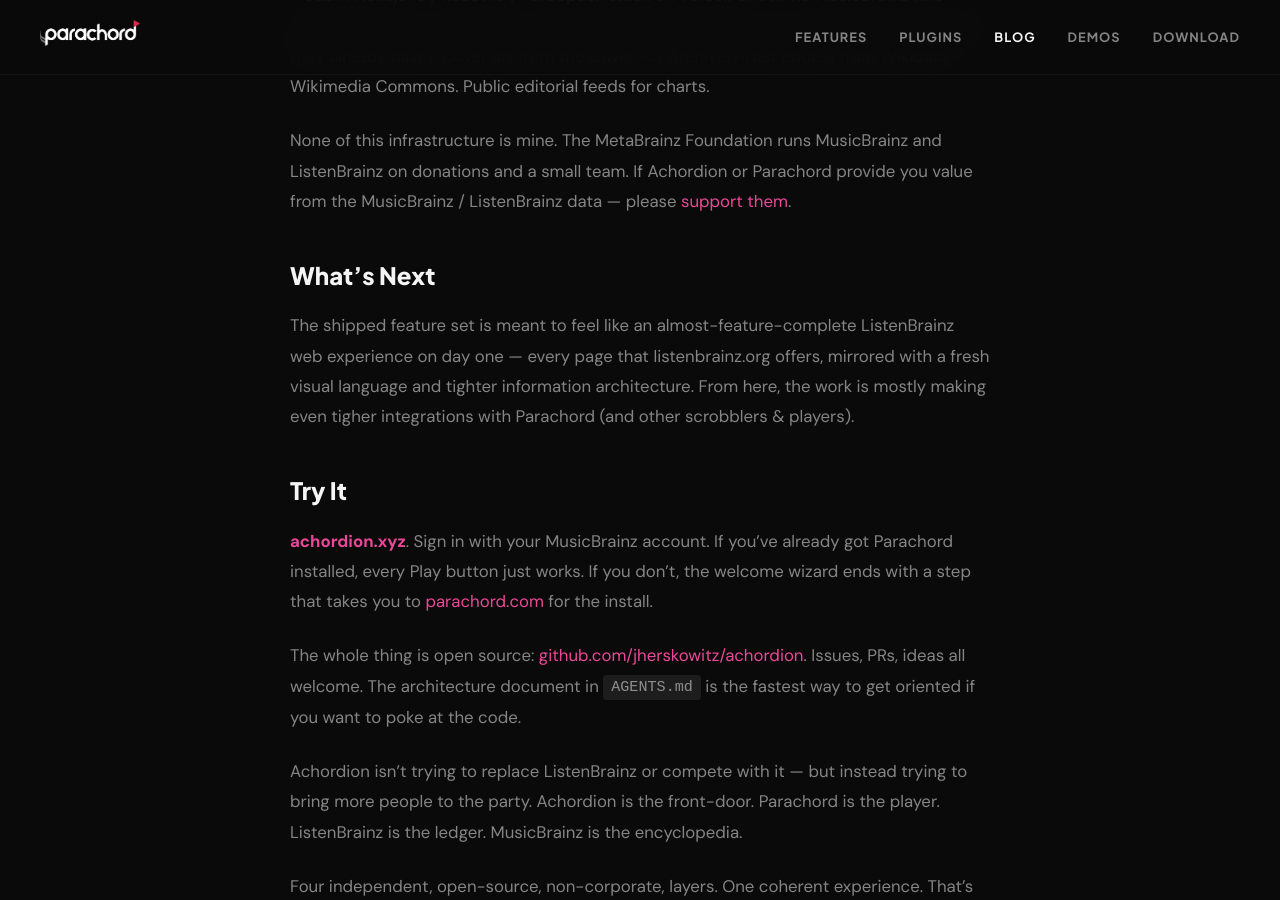
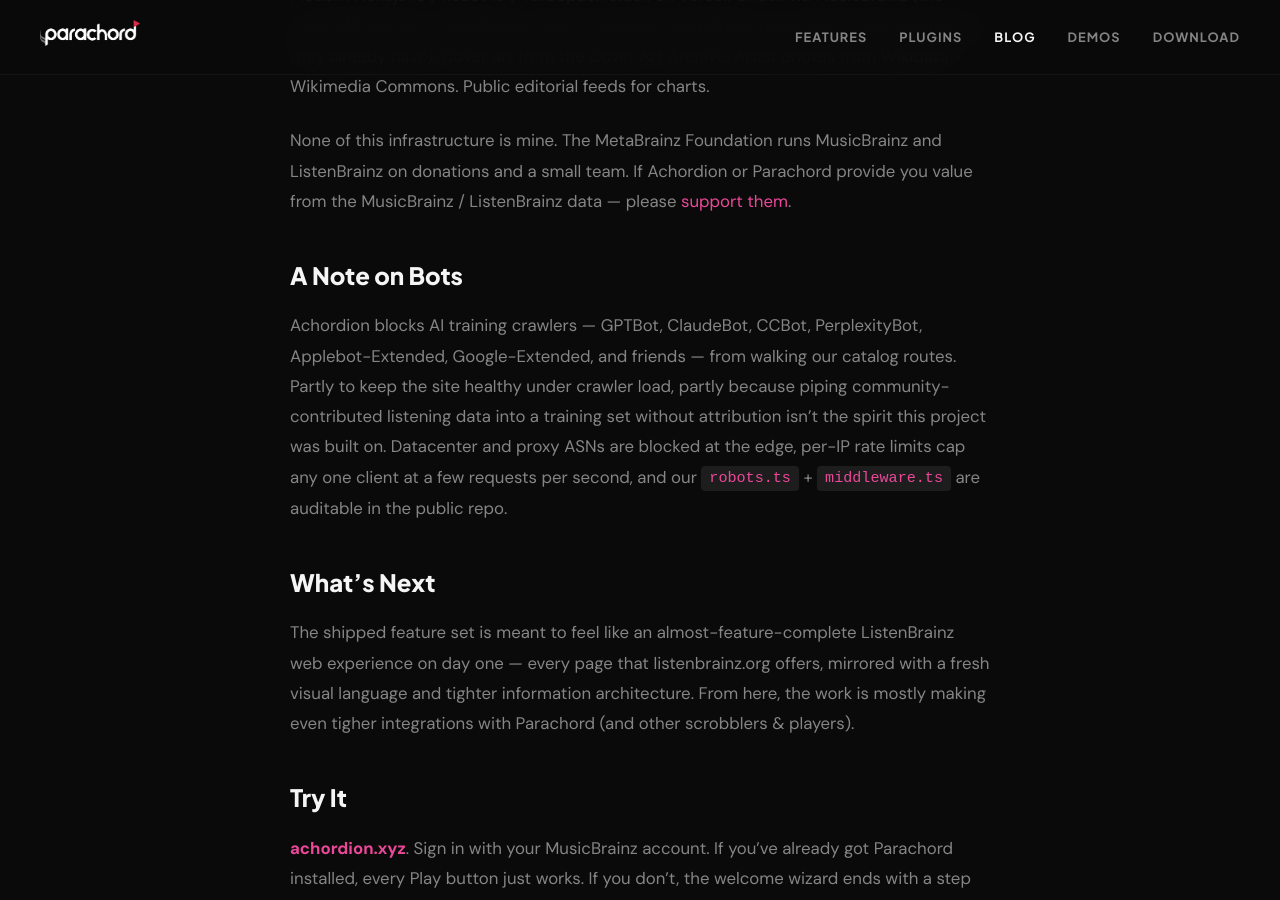
Before and after one commit to Parachord/parachord-website, a Jekyll site: the page built from _posts/2026-05-04-introducing-achordion.md, in a window 1280 px wide and 900 px high, scrolled down 6652 px. Built offline with Jekyll 4.4.1, drawn with Linux system fonts in a browser that asks for light colours.

Commit message:
Post: add "A Note on Bots" — what Achordion blocks and why
Same paragraph the /about page got, dropped between "What It's
Built On" and "What's Next" so it sits with the operational beats.
Names the training crawlers blocked from catalog routes (GPTBot,
ClaudeBot, CCBot, PerplexityBot, Applebot-Extended,
Google-Extended), the ASN + per-IP rate-limit defenses, and links
to the public robots.ts + middleware.ts for auditing. Scoped to
what *we* do — doesn't speak for ListenBrainz or characterize the
upstream API.

Co-Authored-By: Claude Opus 4.7 (1M context) <noreply@anthropic.com>

```diff
--- a/_posts/2026-05-04-introducing-achordion.md
+++ b/_posts/2026-05-04-introducing-achordion.md
@@ -96,6 +96,10 @@ Modern Next.js 16 / React 19 / Turbopack stack on Vercel. OAuth via MusicBrainz
 
 None of this infrastructure is mine. The MetaBrainz Foundation runs MusicBrainz and ListenBrainz on donations and a small team. If Achordion or Parachord provide you value from the MusicBrainz / ListenBrainz data — please [support them](https://metabrainz.org/donate).
 
+## A Note on Bots
+
+Achordion blocks AI training crawlers — GPTBot, ClaudeBot, CCBot, PerplexityBot, Applebot-Extended, Google-Extended, and friends — from walking our catalog routes. Partly to keep the site healthy under crawler load, partly because piping community-contributed listening data into a training set without attribution isn't the spirit this project was built on. Datacenter and proxy ASNs are blocked at the edge, per-IP rate limits cap any one client at a few requests per second, and our [`robots.ts`](https://github.com/jherskowitz/achordion/blob/main/app/robots.ts) + [`middleware.ts`](https://github.com/jherskowitz/achordion/blob/main/middleware.ts) are auditable in the public repo.
+
 ## What's Next
 
 The shipped feature set is meant to feel like an almost-feature-complete ListenBrainz web experience on day one — every page that listenbrainz.org offers, mirrored with a fresh visual language and tighter information architecture. From here, the work is mostly making even tigher integrations with Parachord (and other scrobblers & players).
```
